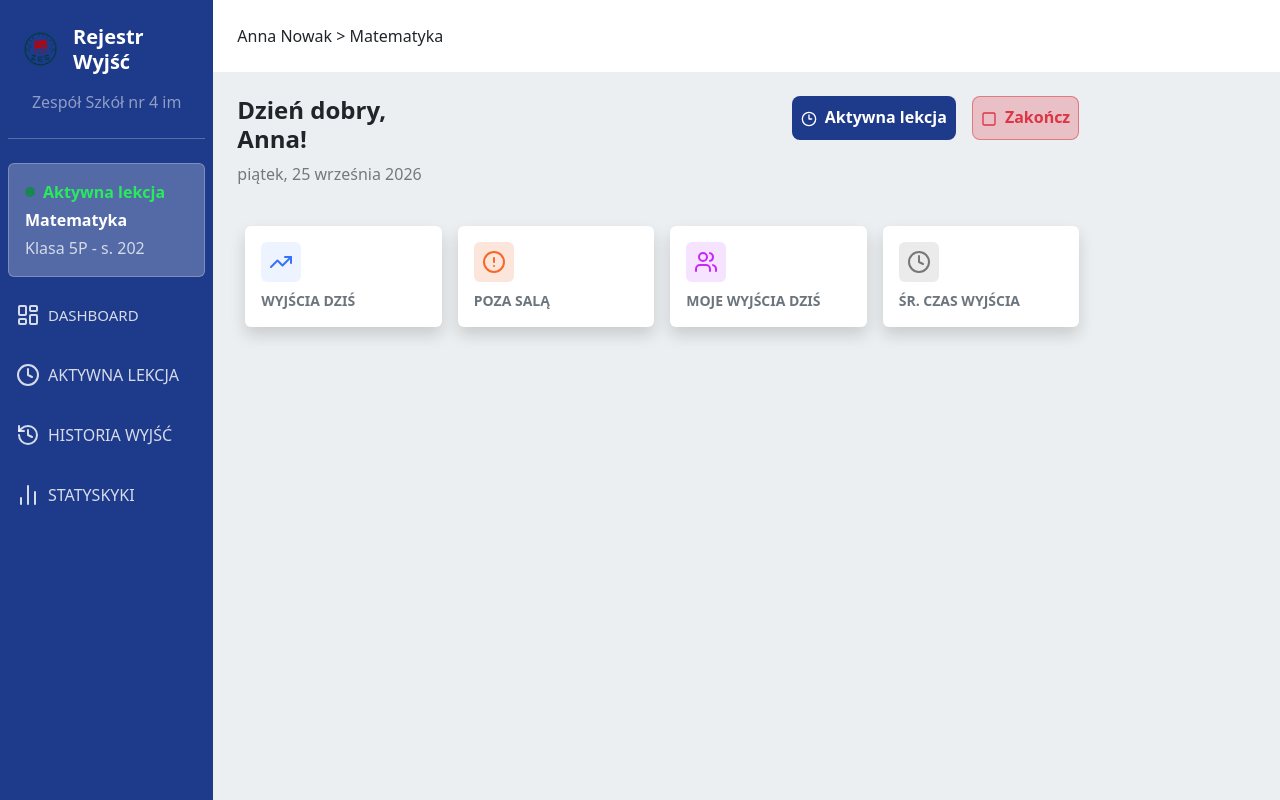
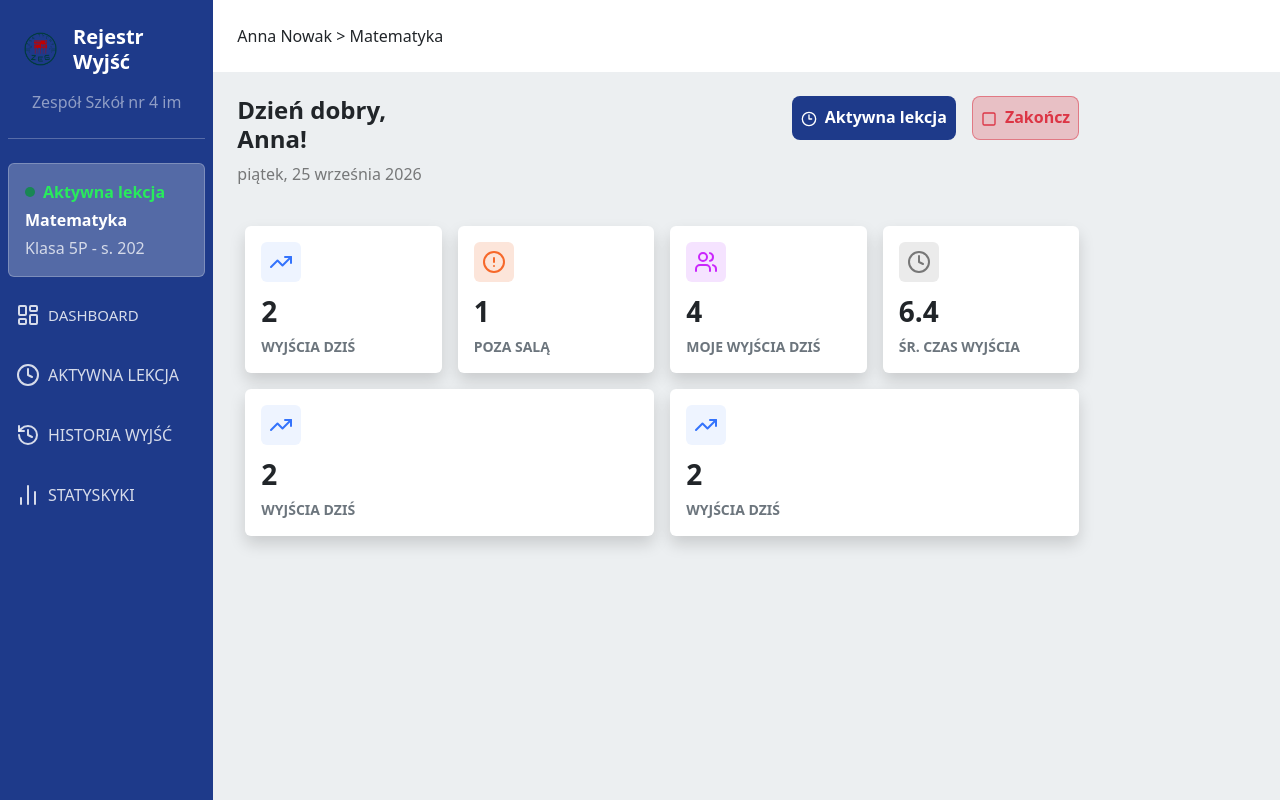
Before and after one commit to Xkorneleq/Rejestr_wyjsc_uczniow, a React (Vite) app: page / in a window 1280 px wide. Both pictures are taken after a click on the button "Zaloguj się". Built offline with nearby package versions, Linux system fonts and the light colour scheme.

Commit message:
Update Dashboard.jsx

```diff
--- a/src/components/Dashboard.jsx
+++ b/src/components/Dashboard.jsx
@@ -20,8 +20,10 @@ const Dashboard = ()=>{
                     </div>
                 </div>
            <div className="row w-100 mt-3 p-2 g-3">
-<div className="col">
-    <div className="card border-0 shadow p-3">
+
+
+<div className="col-6 col-md-4 col-lg-3">
+        <div className="card border-0 shadow p-3 h-100">
             <div>
                 <div className="d-inline-flex align-items-center justify-content-center p-2 rounded"
                      style={{ backgroundColor: "#eef4ff" }}>
@@ -31,49 +33,86 @@ const Dashboard = ()=>{
                     </svg>
                 </div>
             </div>
-        <div className="mt-2 fw-bold text-secondary text-uppercase small">wyjścia dziś</div>
+            <div className="mt-2 fs-3 fw-bold text-dark">2</div>
+            <div className="mt-1 fw-bold text-secondary text-uppercase small">wyjścia dziś</div>
         </div>
     </div>
 
-<div className="col">
-    <div className="card border-0 shadow p-3">
+
+    <div className="col-6 col-md-4 col-lg-3">
+        <div className="card border-0 shadow p-3 h-100">
             <div>
                 <div className="d-inline-flex align-items-center justify-content-center p-2 rounded"
                      style={{ backgroundColor: "#fce5da" }}>
-                <svg xmlns="http://www.w3.org/2000/svg" width="24" height="24" style={{color:"#f6682a"}} viewBox="0 0 24 24" fill="none" stroke="currentColor" stroke-width="2" stroke-linecap="round" stroke-linejoin="round" class="lucide lucide-circle-alert preview-icon">
+                    <svg xmlns="http://www.w3.org/2000/svg" width="24" height="24" style={{color:"#f6682a"}} viewBox="0 0 24 24" fill="none" stroke="currentColor" strokeWidth="2" strokeLinecap="round" strokeLinejoin="round">
                     <circle cx="12" cy="12" r="10"/><line x1="12" x2="12" y1="8" y2="12"/><line x1="12" x2="12.01" y1="16" y2="16"/></svg>
                 </div>
             </div>
-        <div className="mt-2 fw-bold text-secondary text-uppercase small">Poza salą</div>
+             <div className="mt-2 fs-3 fw-bold text-dark">1</div>
+            <div className="mt-1 fw-bold text-secondary text-uppercase small">Poza salą</div>
         </div>
     </div>
-<div className="col">
-    <div className="card border-0 shadow p-3">
+
+
+    <div className="col-6 col-md-4 col-lg-3">
+        <div className="card border-0 shadow p-3 h-100">
             <div>
                 <div className="d-inline-flex align-items-center justify-content-center p-2 rounded"
                      style={{ backgroundColor: "#f5e3ff" }}>
-
-                <svg xmlns="http://www.w3.org/2000/svg" width="24" style={{color:"#ca26fc"}} height="24" viewBox="0 0 24 24" fill="none" stroke="currentColor" stroke-width="2" stroke-linecap="round" stroke-linejoin="round" class="lucide lucide-users preview-icon"><path d="M16 21v-2a4 4 0 0 0-4-4H6a4 4 0 0 0-4 4v2"/>
+                    <svg xmlns="http://www.w3.org/2000/svg" width="24" style={{color:"#ca26fc"}} height="24" viewBox="0 0 24 24" fill="none" stroke="currentColor" strokeWidth="2" strokeLinecap="round" strokeLinejoin="round"><path d="M16 21v-2a4 4 0 0 0-4-4H6a4 4 0 0 0-4 4v2"/>
                     <path d="M16 3.128a4 4 0 0 1 0 7.744"/><path d="M22 21v-2a4 4 0 0 0-3-3.87"/><circle cx="9" cy="7" r="4"/></svg>
                 </div>
             </div>
-        <div className="mt-2 fw-bold text-secondary text-uppercase small">Moje wyjścia dziś</div>
+             <div className="mt-2 fs-3 fw-bold text-dark">4</div>
+            <div className="mt-1 fw-bold text-secondary text-uppercase small">Moje wyjścia dziś</div>
         </div>
     </div>
-<div className="col">
-    <div className="card border-0 shadow p-3">
+
+
+    <div className="col-6 col-md-4 col-lg-3">
+        <div className="card border-0 shadow p-3 h-100">
             <div>
                 <div className="d-inline-flex align-items-center justify-content-center p-2 rounded"
                      style={{ backgroundColor: "#ebebeb" }}>
-
-                <svg xmlns="http://www.w3.org/2000/svg" style={{color:"#777777"}} width="24" height="24" viewBox="0 0 24 24" fill="none" stroke="currentColor" stroke-width="2" stroke-linecap="round" stroke-linejoin="round" class="lucide lucide-clock-4 preview-icon">
+                    <svg xmlns="http://www.w3.org/2000/svg" style={{color:"#777777"}} width="24" height="24" viewBox="0 0 24 24" fill="none" stroke="currentColor" strokeWidth="2" strokeLinecap="round" strokeLinejoin="round">
                     <circle cx="12" cy="12" r="10"/><path d="M12 6v6l4 2"/></svg>
                 </div>
             </div>
-        <div className="mt-2 fw-bold text-secondary text-uppercase small">Śr. czas wyjścia</div>
+             <div className="mt-2 fs-3 fw-bold text-dark">6.4</div>
+            <div className="mt-1 fw-bold text-secondary text-uppercase small">Śr. czas wyjścia</div>
         </div>
     </div>
 
+<div className="col-12 col-lg-6">
+        <div className="card border-0 shadow p-3 h-100">
+            <div>
+                <div className="d-inline-flex align-items-center justify-content-center p-2 rounded"
+                     style={{ backgroundColor: "#eef4ff" }}>
+                    <svg xmlns="http://www.w3.org/2000/svg" style={{color:"#3473fc"}} width="24" height="24" viewBox="0 0 24 24" fill="none" stroke="currentColor"
+                    strokeWidth="2" strokeLinecap="round" strokeLinejoin="round">
+                        <path d="M16 7h6v6"/><path d="m22 7-8.5 8.5-5-5L2 17"/>
+                    </svg>
+                </div>
+            </div>
+            <div className="mt-2 fs-3 fw-bold text-dark">2</div>
+            <div className="mt-1 fw-bold text-secondary text-uppercase small">wyjścia dziś</div>
+        </div>
+    </div>
+<div className="col-12 col-lg-6">
+        <div className="card border-0 shadow p-3 h-100">
+            <div>
+                <div className="d-inline-flex align-items-center justify-content-center p-2 rounded"
+                     style={{ backgroundColor: "#eef4ff" }}>
+                    <svg xmlns="http://www.w3.org/2000/svg" style={{color:"#3473fc"}} width="24" height="24" viewBox="0 0 24 24" fill="none" stroke="currentColor"
+                    strokeWidth="2" strokeLinecap="round" strokeLinejoin="round">
+                        <path d="M16 7h6v6"/><path d="m22 7-8.5 8.5-5-5L2 17"/>
+                    </svg>
+                </div>
+            </div>
+            <div className="mt-2 fs-3 fw-bold text-dark">2</div>
+            <div className="mt-1 fw-bold text-secondary text-uppercase small">wyjścia dziś</div>
+        </div>
+    </div>
 </div>
             </div>
     )
```
Lines whose indentation alone changed are shown as unchanged.
